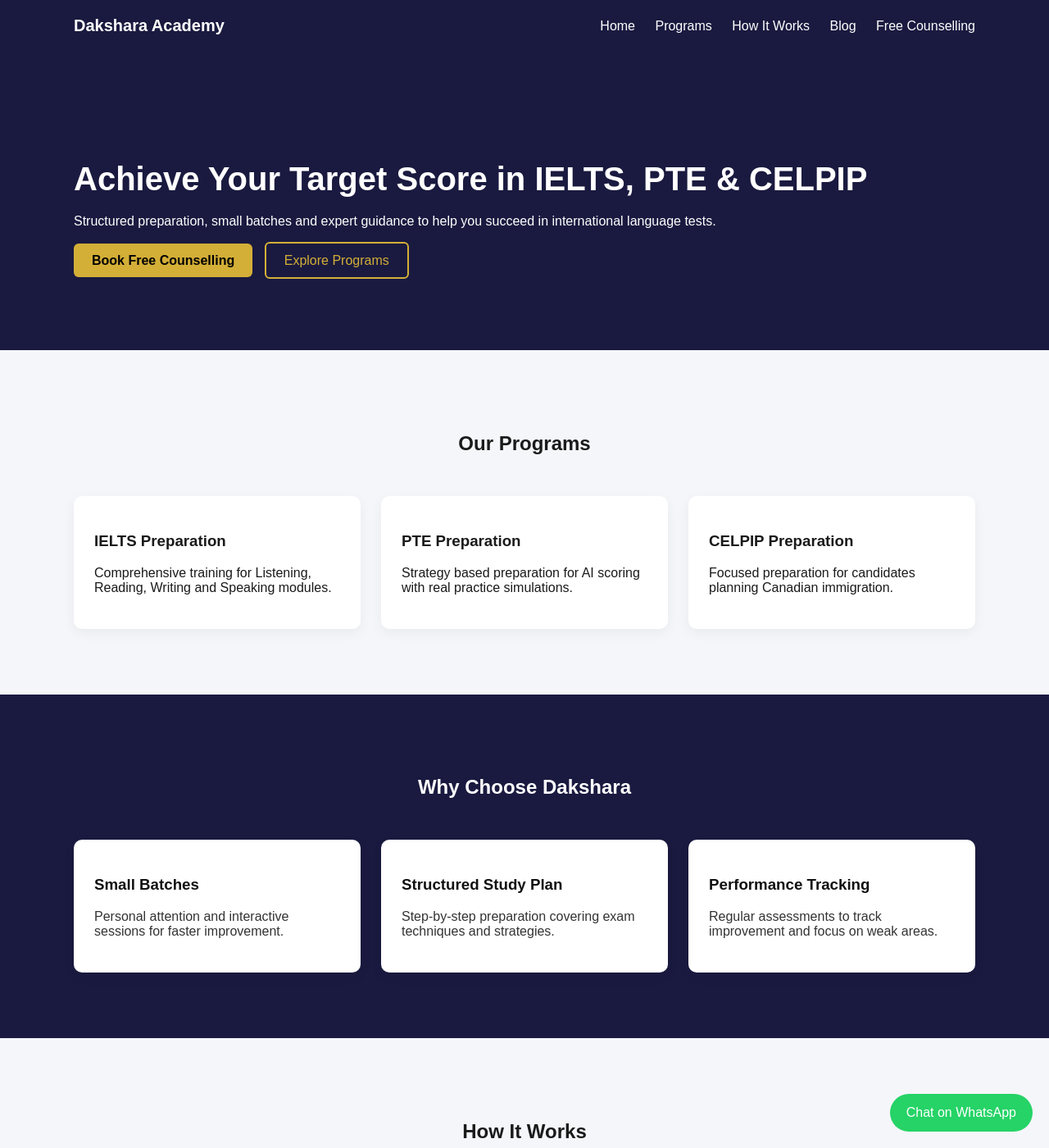
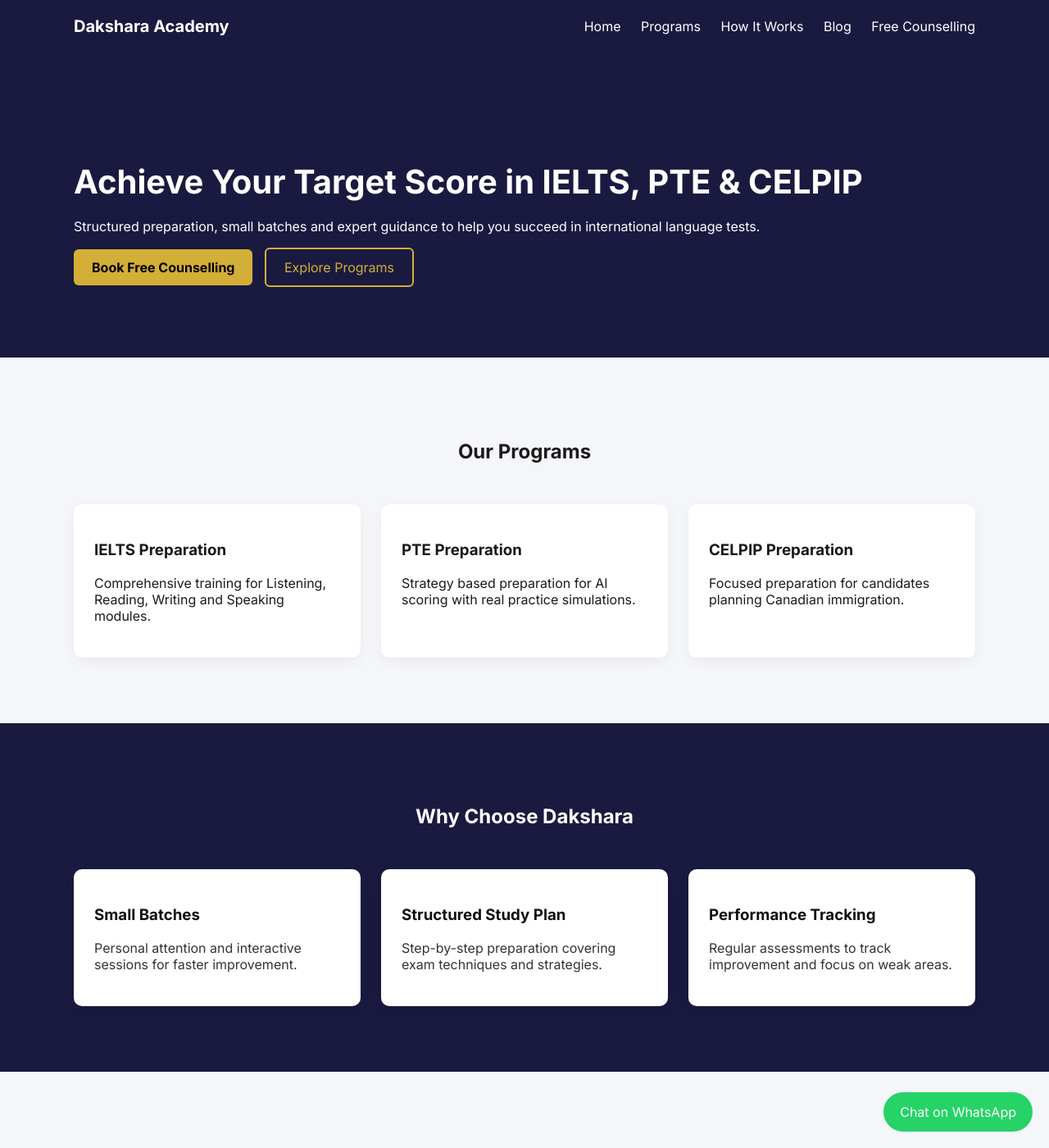
Before and after one commit to daksharaacademy/daksharaacademy.github.io, a Jekyll site: the page index.html, which Jekyll copies as it is, in a window 1280 px wide and 1400 px high. Shown: the whole window at 82% size. Built offline with Jekyll 4.4.1, drawn with Linux system fonts in a browser that asks for light colours.

Commit message:
Update style.css

```diff
--- a/assets/style.css
+++ b/assets/style.css
@@ -1,6 +1,6 @@
 body{
 margin:0;
-font-family:Arial, sans-serif;
+font-family:Inter, sans-serif;
 background:#f5f6fa;
 color:#1a1a1a;
 }
@@ -14,6 +14,9 @@
 header{
 background:#1a1a40;
 color:white;
+position:sticky;
+top:0;
+z-index:1000;
 }
 
 .nav{
@@ -153,3 +156,34 @@
 .dark .card p{
 color:#333;
 }
+
+@media (max-width:768px){
+
+.hero{
+padding:60px 0;
+}
+
+.hero h1{
+font-size:28px;
+}
+
+.nav{
+flex-direction:column;
+gap:15px;
+}
+
+nav{
+display:flex;
+flex-wrap:wrap;
+justify-content:center;
+}
+
+.cards{
+grid-template-columns:1fr;
+}
+
+.steps{
+grid-template-columns:1fr;
+}
+
+}
```
